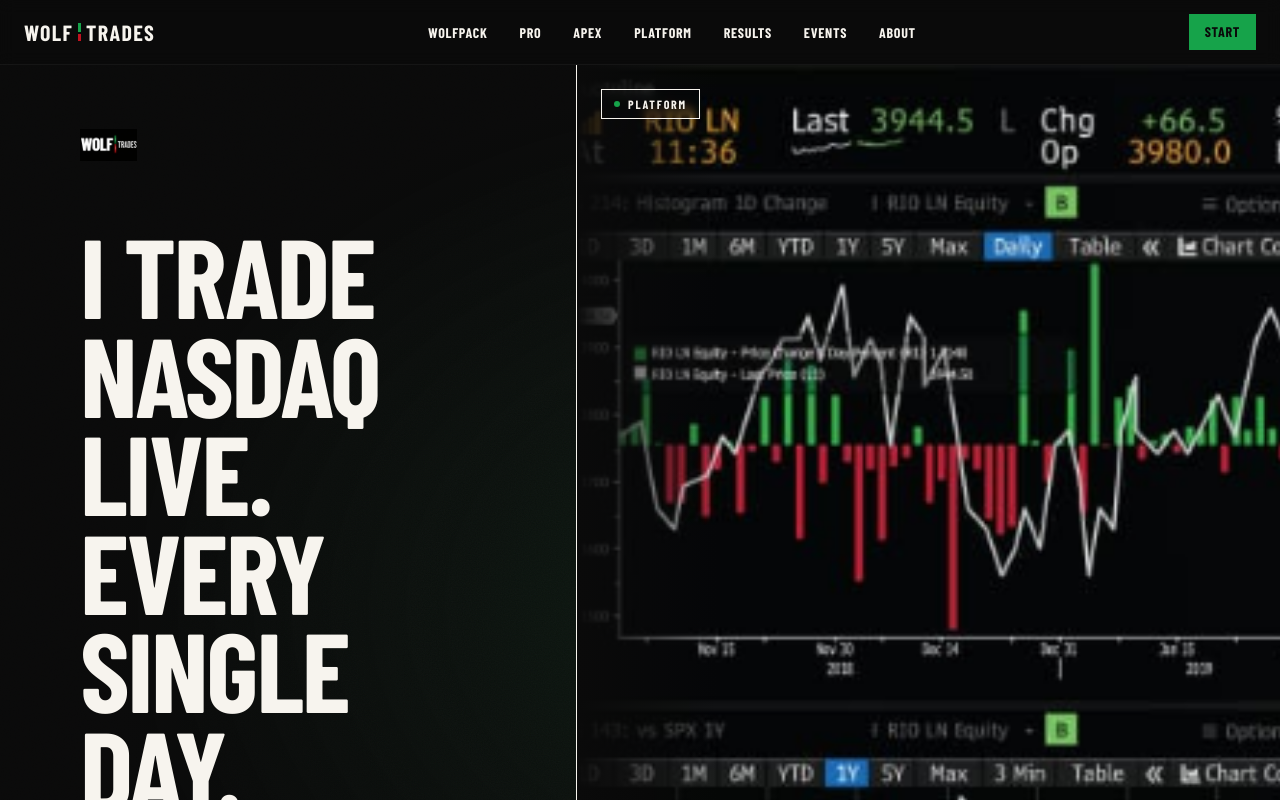
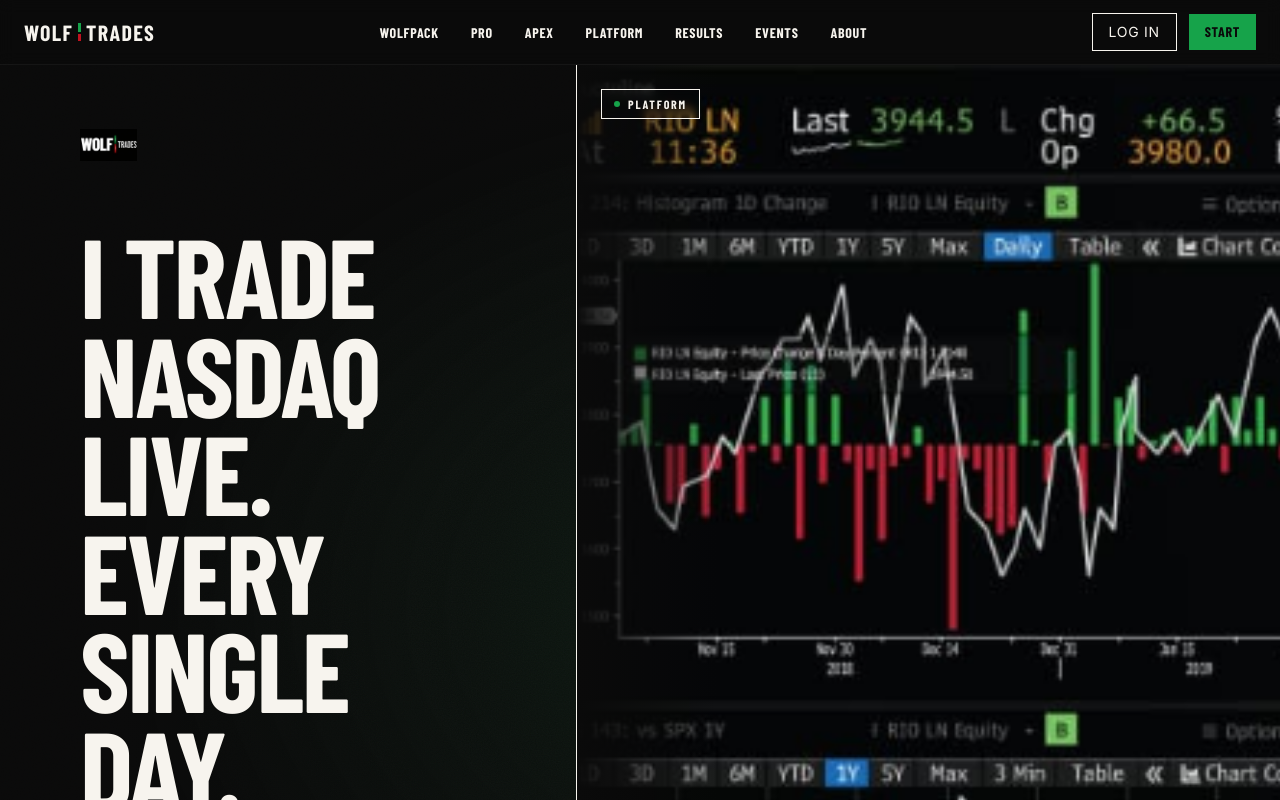
Before and after one commit to rolandwolf86/wolftrades-marketing, a Next.js app: page / in a window 1280 px wide. Shown: the top 800 px of the page. Built offline with nearby package versions, Linux system fonts and the light colour scheme; no server answers; a web font is replaced by a local one.

Commit message:
feat: add LOGIN ghost button to nav

```diff
--- a/components/layout/Header.tsx
+++ b/components/layout/Header.tsx
@@ -2,7 +2,7 @@
 
 import Link from "next/link";
 import { useEffect, useState } from "react";
-import { START_FREE_URL } from "@/lib/links";
+import { LOGIN_URL, START_FREE_URL } from "@/lib/links";
 import { MobileMenu } from "./MobileMenu";
 
 const NAV_LINKS: ReadonlyArray<{ href: string; label: string }> = [
@@ -89,12 +89,20 @@
           </ul>
         </nav>
 
-        <Link
-          href={START_FREE_URL}
-          className="hidden md:inline-flex bg-bull px-4 py-2 font-display text-sm uppercase tracking-wider text-black transition-all duration-150 ease-out hover:bg-[#1fc35a] active:scale-[0.98] motion-reduce:active:scale-100"
-        >
-          Start
-        </Link>
+        <div className="hidden md:flex items-center gap-3">
+          <Link
+            href={LOGIN_URL}
+            className="inline-flex border border-parchment/20 bg-transparent px-4 py-2 text-sm uppercase tracking-wider text-parchment transition-colors hover:bg-parchment/5"
+          >
+            Log In
+          </Link>
+          <Link
+            href={START_FREE_URL}
+            className="inline-flex bg-bull px-4 py-2 font-display text-sm uppercase tracking-wider text-black transition-all duration-150 ease-out hover:bg-[#1fc35a] active:scale-[0.98] motion-reduce:active:scale-100"
+          >
+            Start
+          </Link>
+        </div>
 
         <MobileMenu links={NAV_LINKS} />
       </div>
```
